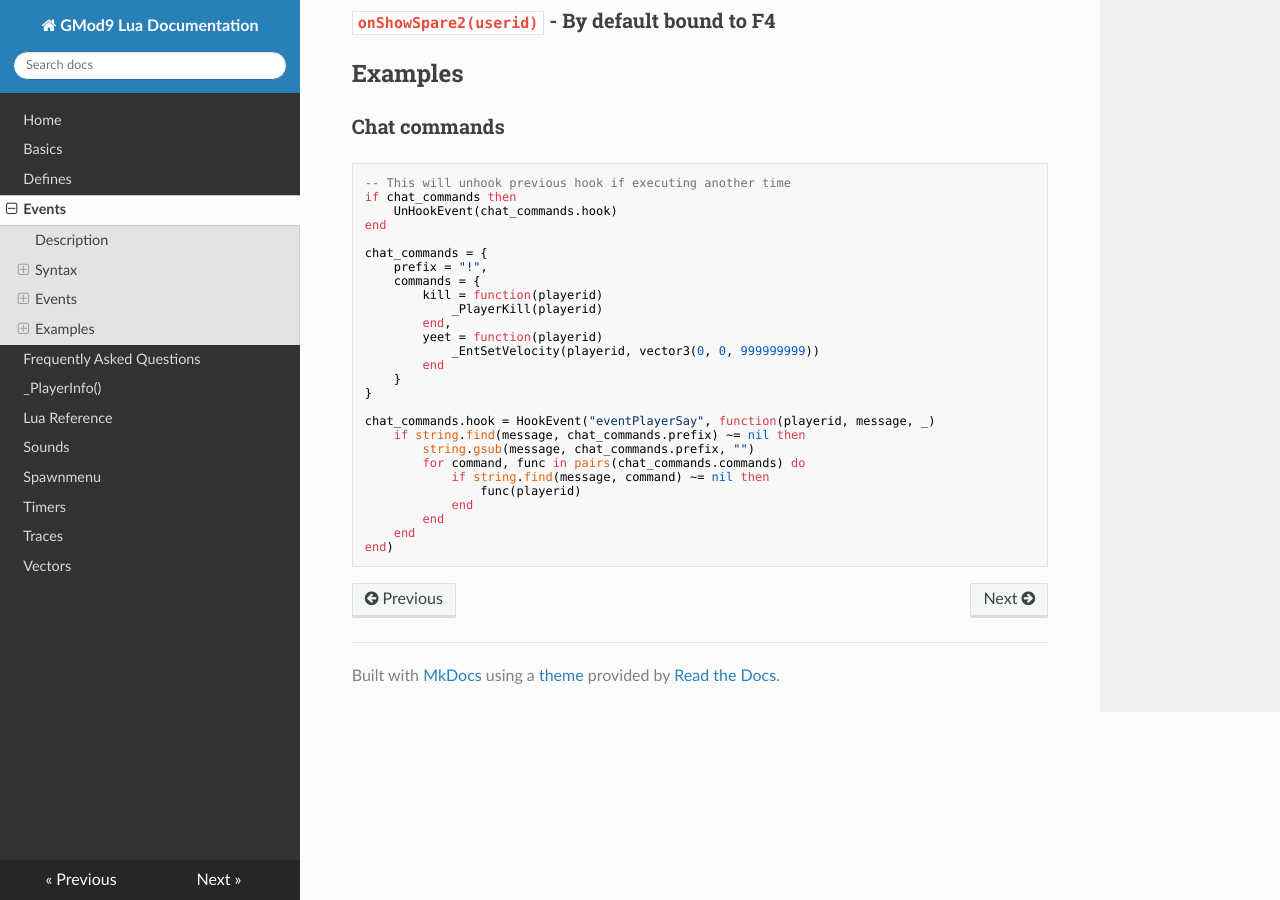
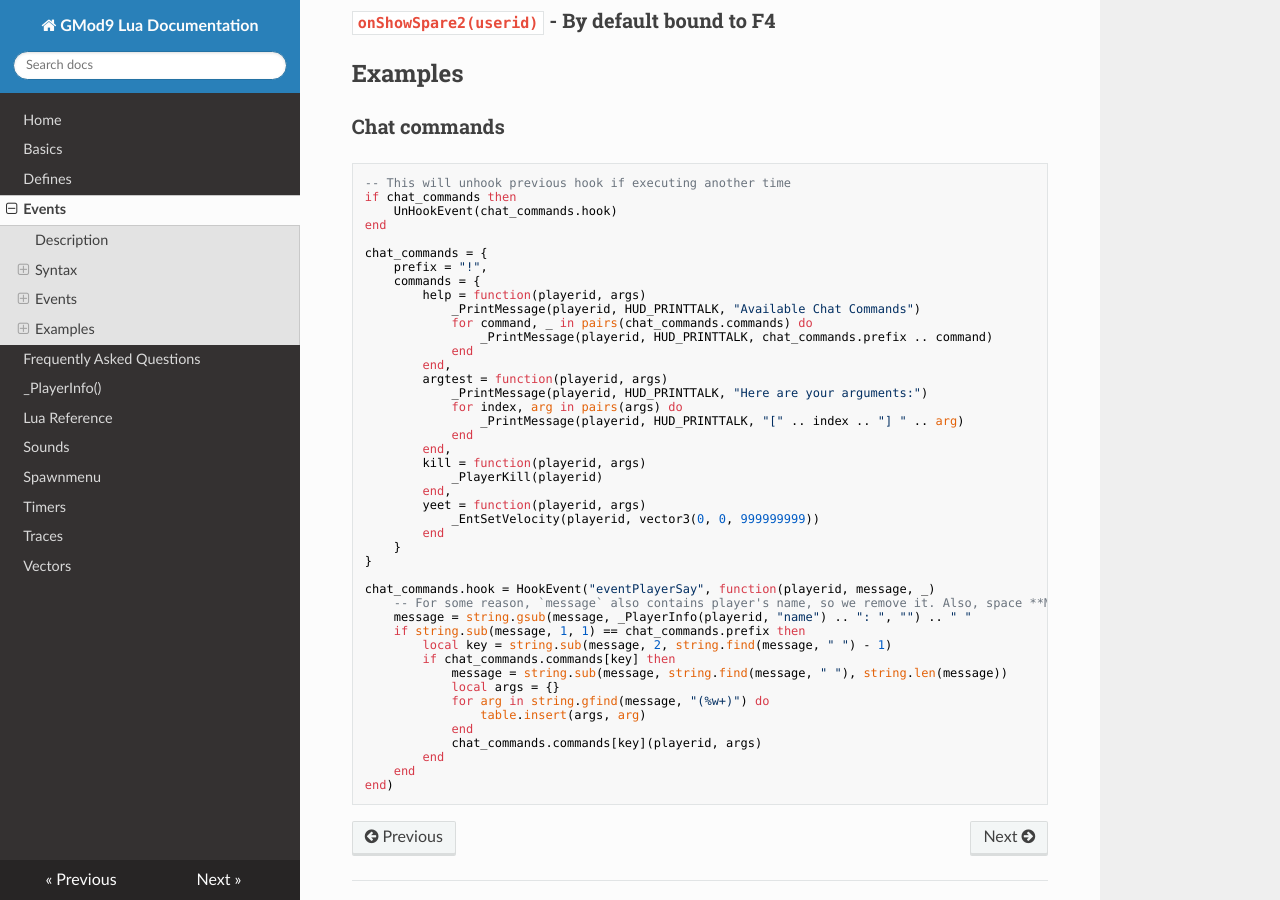
Before and after one commit to gmod9/lua-docs, an MkDocs documentation site: the page built from docs/events.md, in a window 1280 px wide and 900 px high, scrolled down 2817 px. Built offline with MkDocs 1.6.1, drawn with Linux system fonts in a browser that asks for light colours; nearby versions of some CDN libraries.

Commit message:
Improved chat commands example

```diff
--- a/docs/events.md
+++ b/docs/events.md
@@ -68,22 +68,39 @@ end
 chat_commands = {
 	prefix = "!",
 	commands = {
-		kill = function(playerid)
+		help = function(playerid, args)
+			_PrintMessage(playerid, HUD_PRINTTALK, "Available Chat Commands")
+			for command, _ in pairs(chat_commands.commands) do
+				_PrintMessage(playerid, HUD_PRINTTALK, chat_commands.prefix .. command)
+			end
+		end,
+		argtest = function(playerid, args)
+			_PrintMessage(playerid, HUD_PRINTTALK, "Here are your arguments:")
+			for index, arg in pairs(args) do
+				_PrintMessage(playerid, HUD_PRINTTALK, "[" .. index .. "] " .. arg)
+			end
+		end,
+		kill = function(playerid, args)
 			_PlayerKill(playerid)
 		end,
-		yeet = function(playerid)
+		yeet = function(playerid, args)
 			_EntSetVelocity(playerid, vector3(0, 0, 999999999))
 		end
 	}
 }
 
 chat_commands.hook = HookEvent("eventPlayerSay", function(playerid, message, _)
-	if string.find(message, chat_commands.prefix) ~= nil then
-		string.gsub(message, chat_commands.prefix, "")
-		for command, func in pairs(chat_commands.commands) do
-			if string.find(message, command) ~= nil then
-				func(playerid)
+	-- For some reason, `message` also contains player's name, so we remove it. Also, space **MUST** be always present, check next comment for more details
+	message = string.gsub(message, _PlayerInfo(playerid, "name") .. ": ", "") .. " "
+	if string.sub(message, 1, 1) == chat_commands.prefix then
+		local key = string.sub(message, 2, string.find(message, " ") - 1)
+		if chat_commands.commands[key] then
+			message = string.sub(message, string.find(message, " "), string.len(message))
+			local args = {}
+			for arg in string.gfind(message, "(%w+)") do
+				table.insert(args, arg)
 			end
+			chat_commands.commands[key](playerid, args)
 		end
 	end
 end)
```
